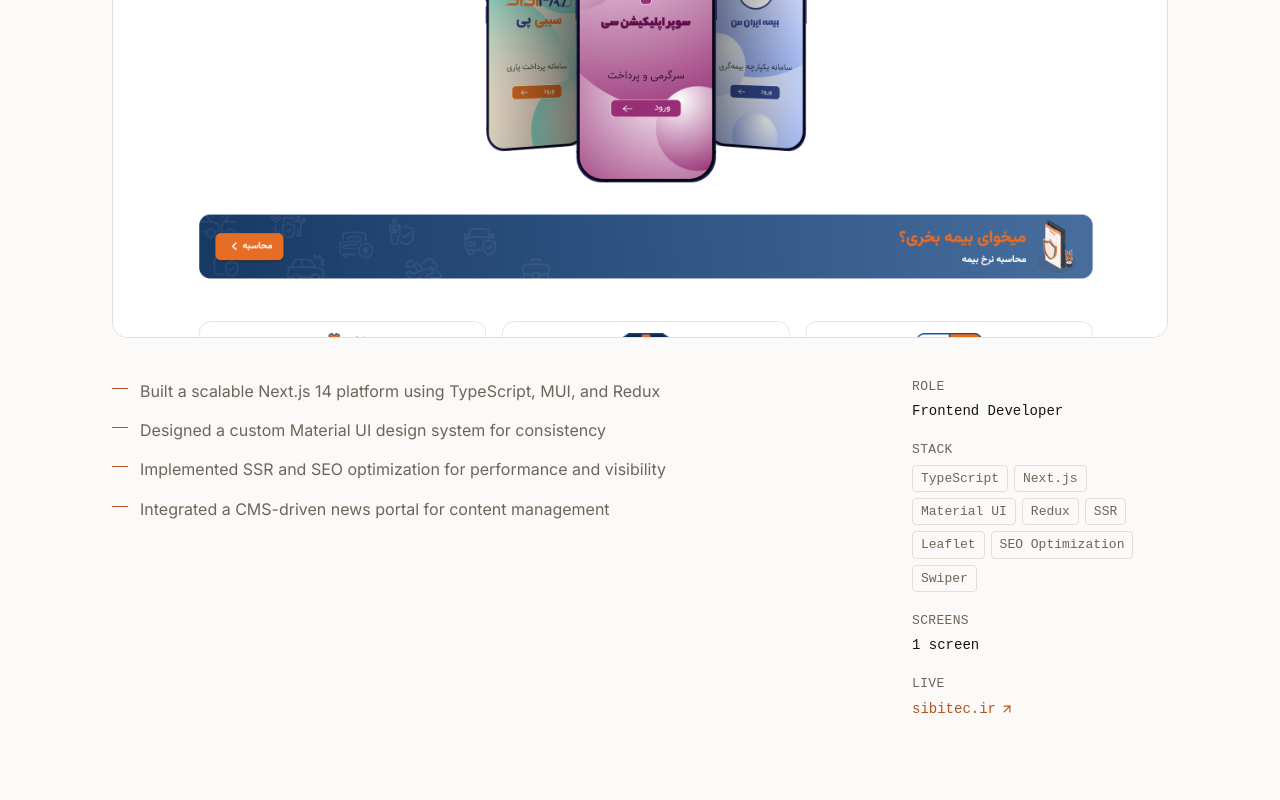
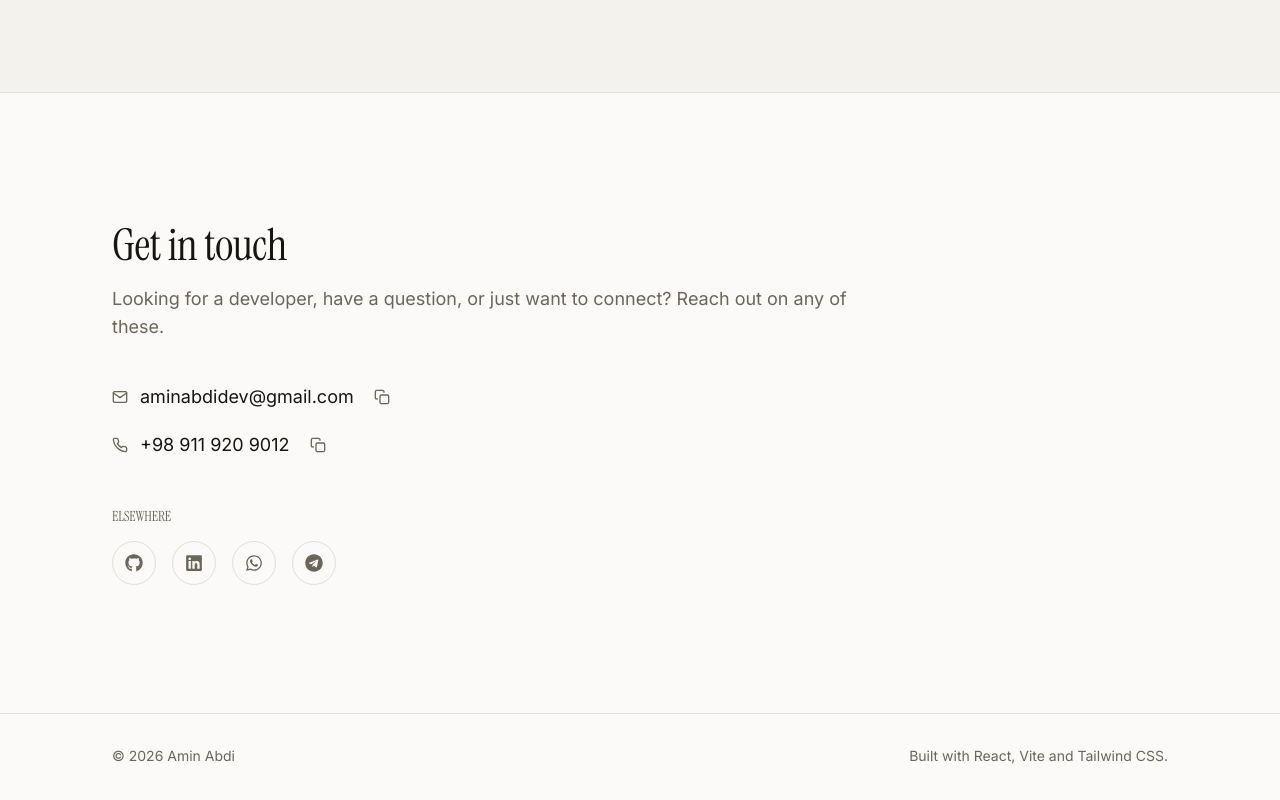
Before and after one commit to amnabdi/portfolio, a React (Vite) app: page / in a window 1280 px wide. Shown: the part 9319-10119 px from the top of the page. Built offline with nearby package versions, Linux system fonts and the light colour scheme.

Commit message:
remove sibitec

```diff
--- a/src/data/projcts.js
+++ b/src/data/projcts.js
@@ -119,30 +119,4 @@ export const projects = [
       "Swiper",
     ],
   },
-  {
-    id: 4,
-    title: "Sibitec",
-    role: "Frontend Developer",
-    outcome:
-      "A company site and news portal running on a shared Material UI design system.",
-    images: [sibitec],
-    highlights: [
-      "Built a scalable Next.js 14 platform using TypeScript, MUI, and Redux",
-      "Designed a custom Material UI design system for consistency",
-      "Implemented SSR and SEO optimization for performance and visibility",
-      "Integrated a CMS-driven news portal for content management",
-    ],
-    tech: [
-      "TypeScript",
-      "Next.js",
-      "Material UI",
-      "Redux",
-      "SSR",
-      "Leaflet",
-      "SEO Optimization",
-      "Swiper",
-    ],
-    url: "https://sibitec.ir",
-    linkName: "sibitec.ir",
-  },
 ];
```
